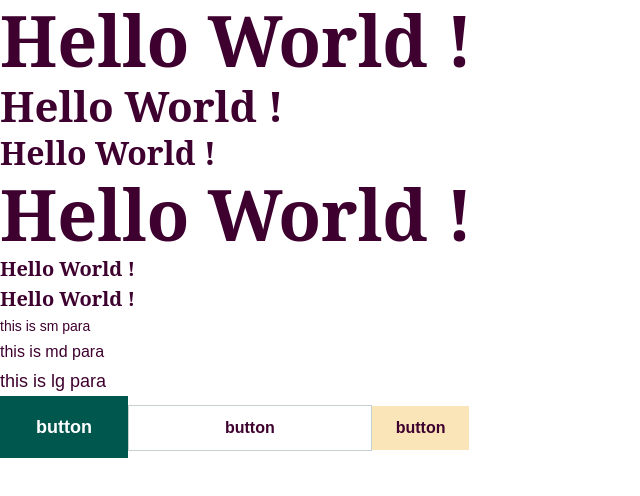
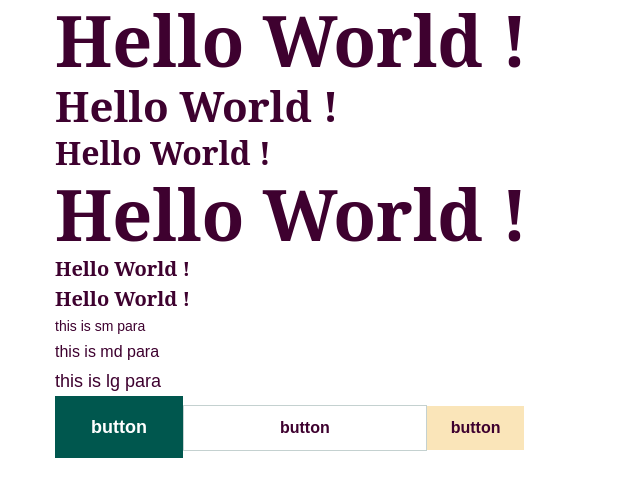
Before and after one commit to academy71/ecommerce-template-nextjs, a Next.js app: page / in a window 1280 px wide. Shown: the top 496 px of the page, without its empty margins (0-640 px from the left). Built offline with nearby package versions, Linux system fonts and the light colour scheme.

Commit message:
container created

```diff
--- /dev/null
+++ b/Components/Container/Container.js
@@ -0,0 +1,31 @@
+import React from "react";
+import styled from "styled-components";
+import media from "./../../styles/Responsive";
+
+const StyledContainer = styled.div`
+  width: 100%;
+  margin: 0 auto;
+  padding: 0 15px;
+
+  ${media.up("sm")} {
+    max-width: 768px;
+  }
+
+  ${media.up("md")} {
+    max-width: 995px;
+  }
+
+  ${media.up("lg")} {
+    max-width: 1170px;
+  }
+
+  ${media.up("xl")} {
+    max-width: 1200px;
+  }
+`;
+
+const Container = ({children}) => {
+  return <StyledContainer>{children}</StyledContainer>;
+};
+
+export default Container;
--- a/Components/Header/Header.js
+++ b/Components/Header/Header.js
@@ -3,7 +3,9 @@ import StyledHeader from './StyledHeader'
 
 const Header = () => {
   return (
-    <StyledHeader>Header</StyledHeader>
+    <StyledHeader>
+
+    </StyledHeader>
   )
 }
 
--- a/pages/index.js
+++ b/pages/index.js
@@ -1,8 +1,10 @@
 import Button from "../Components/Button/Button";
+import Container from "../Components/Container/Container";
 import {H1,H2, H3, H4, H5, LgPara, MdPara, SmPara} from "./../styles/ShareStyles";
 const Home = () => {
   return (
     <>
+      <Container>
         <H1>Hello World !</H1>
         <H2>Hello World !</H2>
         <H3>Hello World !</H3>
@@ -15,6 +17,7 @@ const Home = () => {
         <Button variant="primary" href="/" text="button" />
         <Button variant="transparent" text="button" />
         <Button variant="smBtn" text="button" />
+      </Container>
     </>
   );
 };
```
Also changed, not shown: Images/hero/rose.png (added). Lines whose indentation alone changed are shown as unchanged.
